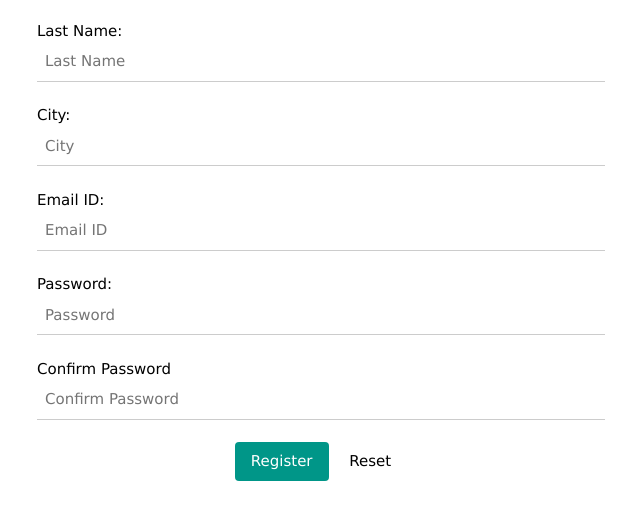
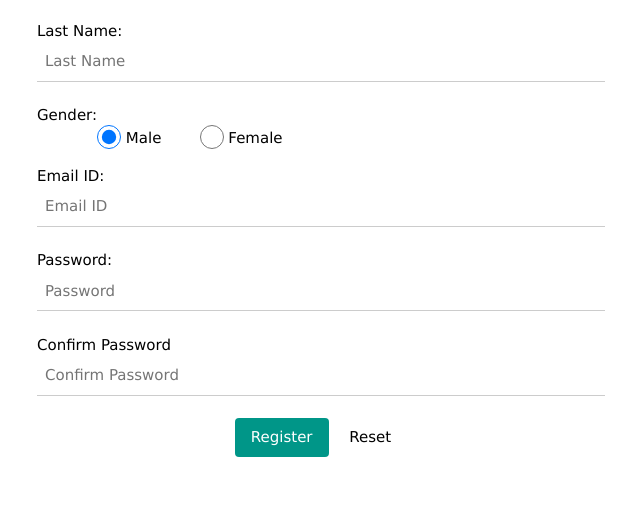
Before and after one commit to sanika93/TechIn, a plain HTML site: page TechIn/index.html in a window 1280 px wide. Both pictures are taken after typing "Sample", "Sample123" into the empty fields and a click on the button "Register". Shown: the part 137-656 px from the top of the page, without its empty margins (319-959 px from the left). Drawn offline with nearby package versions, Linux system fonts and the light colour scheme.

Commit message:
With the radio button changes

```diff
--- a/TechIn/index.html
+++ b/TechIn/index.html
@@ -26,7 +26,7 @@
 
 
                 $http({
-                    url: '/api/addressbook/',
+                    url: '/api/techin/',
                     method: 'post',
                     data : {
                         fName : $scope.fName,
@@ -72,8 +72,13 @@
         <label class = "w3-label w3-left">Last Name:</label>
         <input type="text" class="w3-input" placeholder="Last Name" ng-model = "lName"><br>
 
-        <label class = "w3-label w3-left">City:</label>
-        <input type="text" class="w3-input" placeholder="City" ng-model = "city"><br>
+        <label class = "w3-label w3-left">Gender:</label>
+        <p style="text-align:left;">
+        <input class="w3-radio" type="radio" name="gender" value="male" checked>
+        <label class="w3-validate">Male</label>&nbsp;&nbsp;&nbsp;&nbsp;&nbsp;&nbsp;&nbsp;
+        <input class="w3-radio" type="radio" name="gender" value="female">
+        <label class="w3-validate">Female</label></p>
+
 
         <label class = "w3-label w3-left">Email ID:</label>
         <input type="email" class="w3-input" placeholder="Email ID" ng-model = "email"><br>
```
